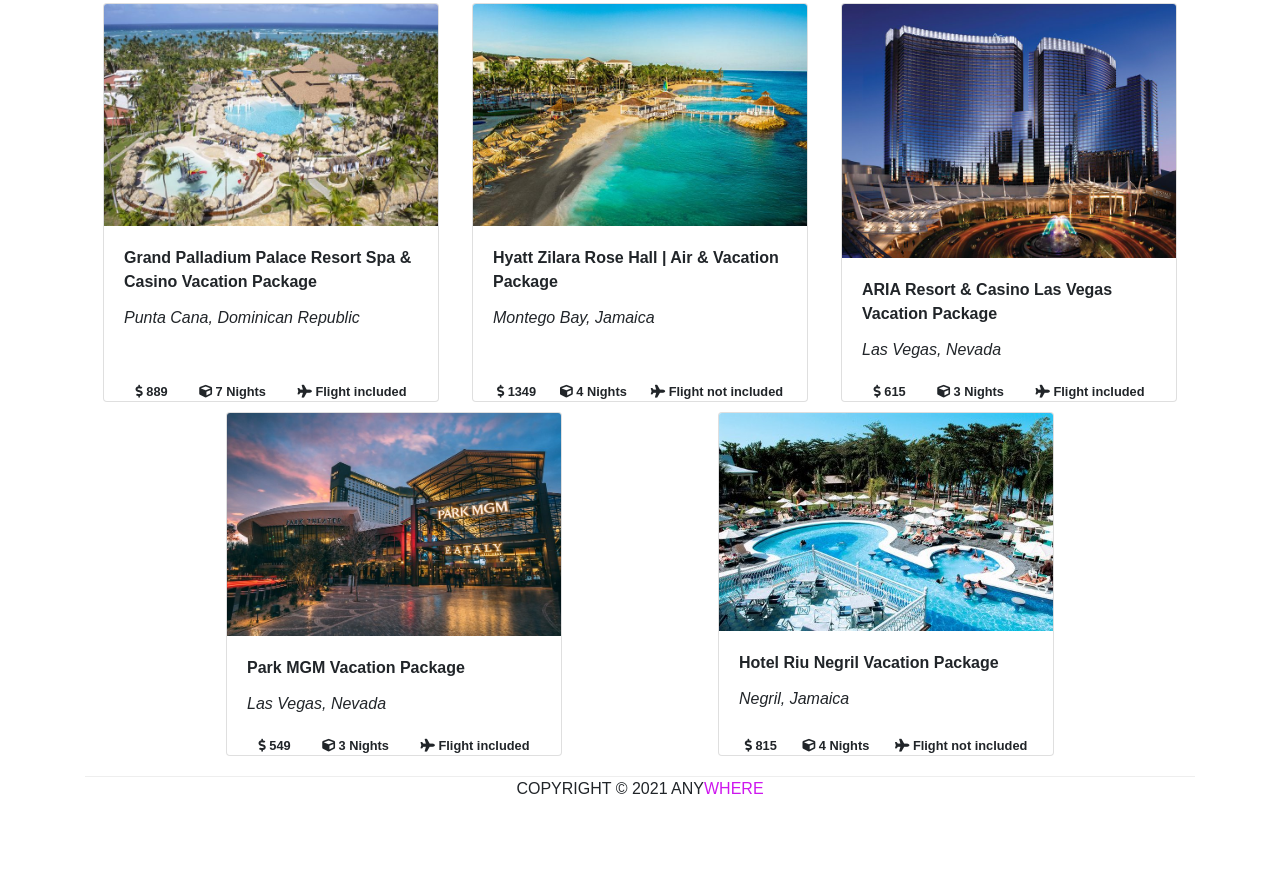
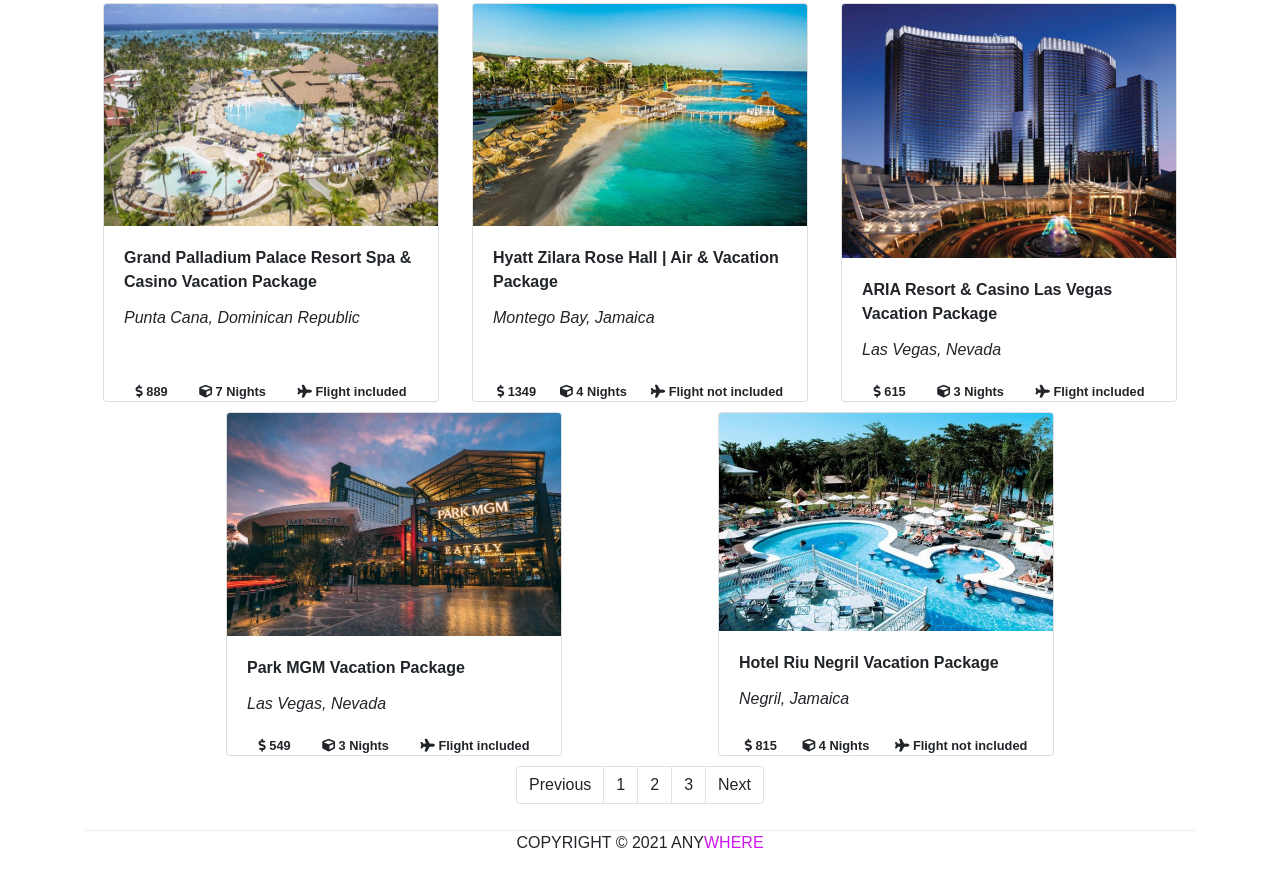
Before and after one commit to TarasDzia/TarasDzia.github.io, a plain HTML site: page packages.html in a window 1280 px wide. Shown: the part 2078-2949 px from the top of the page. Before the commit the page ends 2895 px from the top, so only its background shows below. Drawn offline with nearby package versions, Linux system fonts and the light colour scheme.

Commit message:
add packages page navigation

```diff
--- a/css/products.css
+++ b/css/products.css
@@ -30,3 +30,10 @@
 .card-text{
     font-style: italic;
 }
+.pages-navigation{
+    display: flex;
+    justify-content: center;
+}
+.pages-navigation .page-item .page-link{
+    color: #232323;
+}
--- a/packages.html
+++ b/packages.html
@@ -291,8 +291,17 @@
         </div>
     </div>
 
+    <nav class="pages-navigation">
+        <ul class="pagination">
+            <li class="page-item"><a class="page-link" href="#">Previous</a></li>
+            <li class="page-item"><a class="page-link" href="#">1</a></li>
+            <li class="page-item"><a class="page-link" href="#">2</a></li>
+            <li class="page-item"><a class="page-link" href="#">3</a></li>
+            <li class="page-item"><a class="page-link" href="#">Next</a></li>
+        </ul>
+    </nav>
 
-        <footer>
+    <footer>
             <div class="container">
                 <div class="row">
                     <div class="col-md-12">
```
Also changed, not shown: contact.html (+0 -3 lines).
